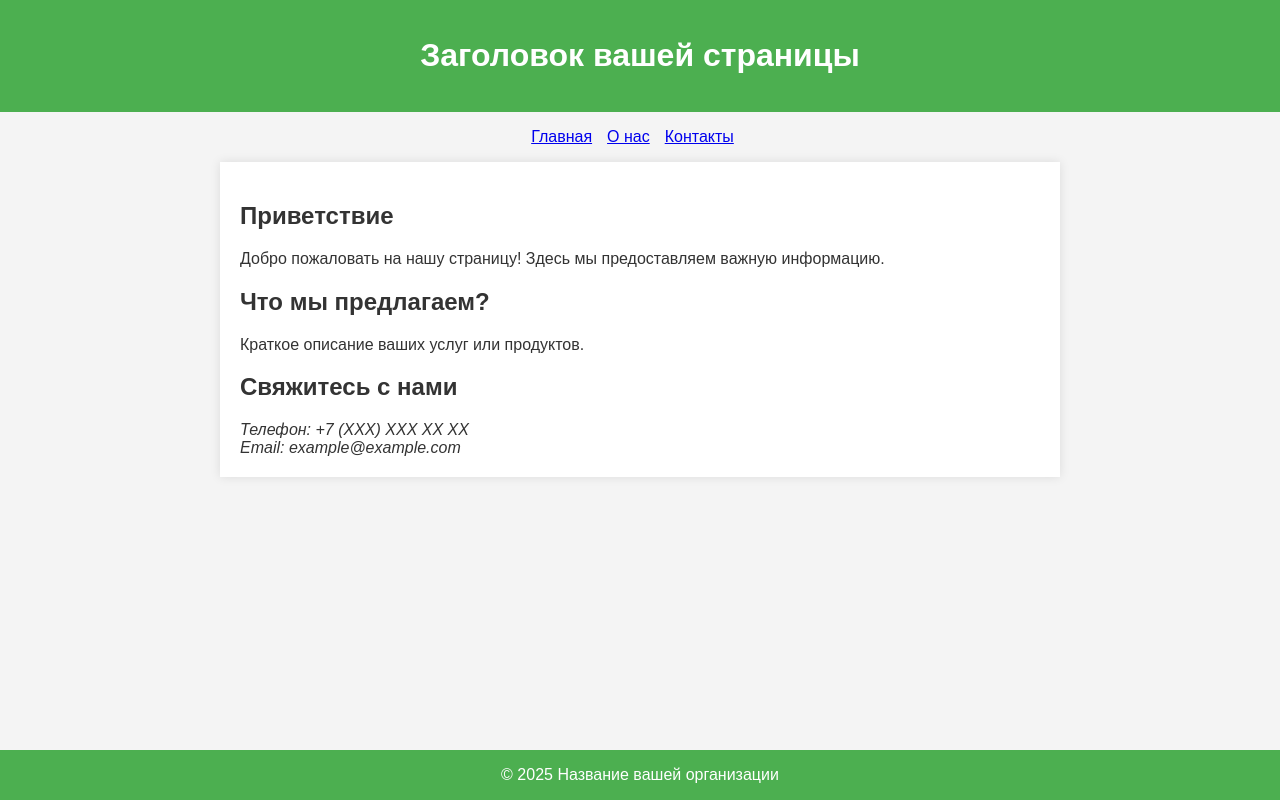
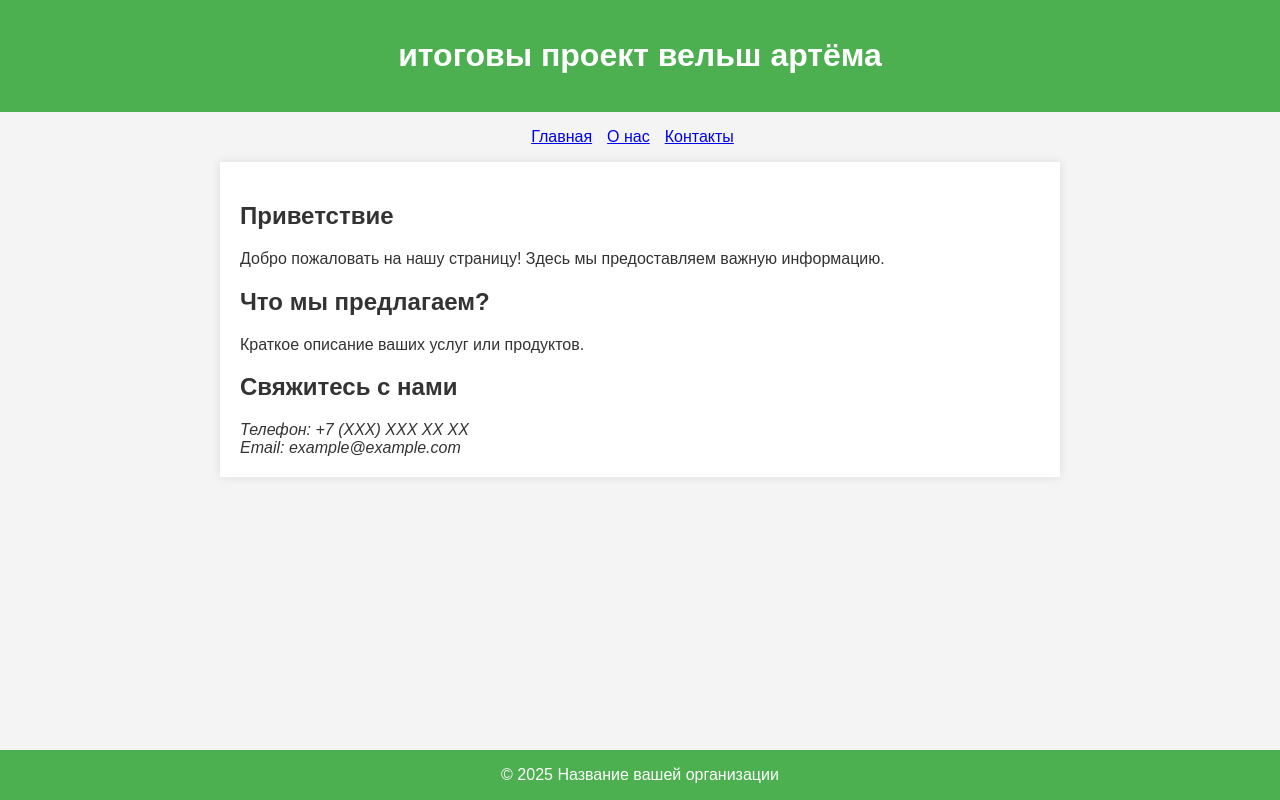
Before and after one commit to valera-kbak/may, a plain HTML site: page index.html in a window 1280 px wide. Drawn offline with Linux system fonts and the light colour scheme.

Commit message:
Update index.html

```diff
--- a/index.html
+++ b/index.html
@@ -52,7 +52,8 @@
 </head>
 <body>
     <header>
-        <h1>Заголовок вашей страницы</h1>
+        <h1> итоговы проект
+        вельш артёма</h1>
     </header>
 
     <nav>
```
